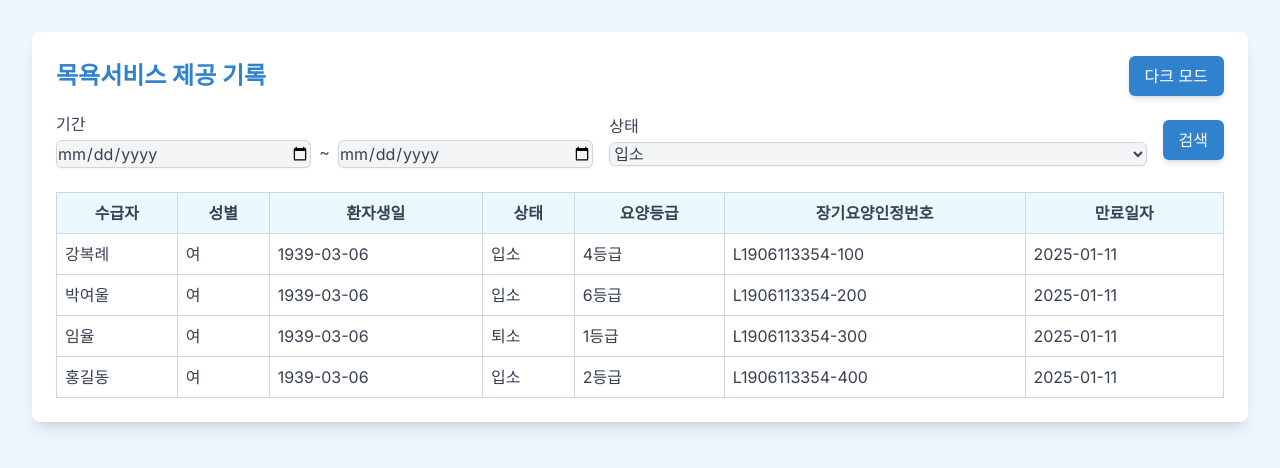
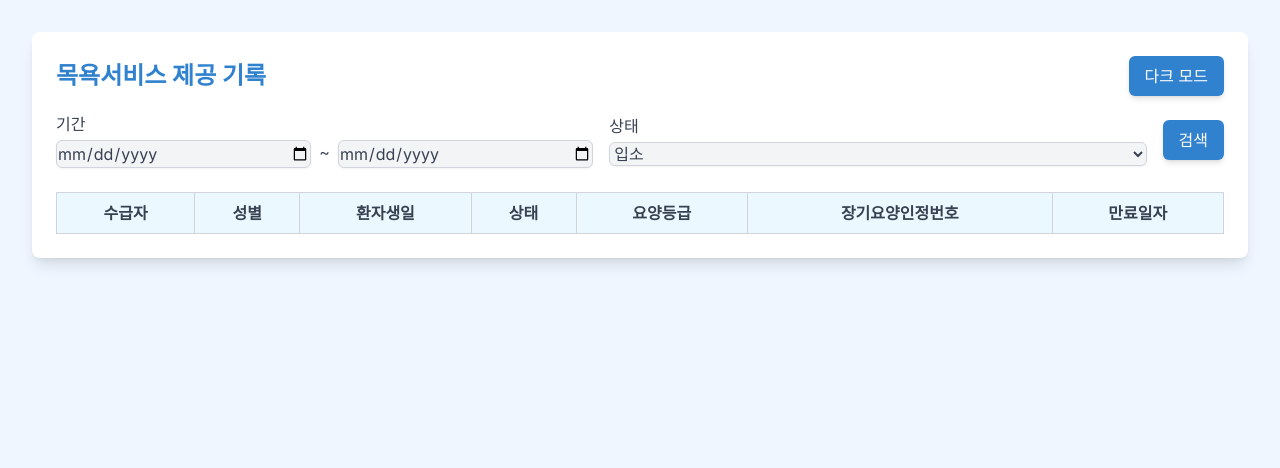
Before and after one commit to yeowool1010/Home-care-center-management-system_test, a Next.js app: page /day-care in a window 1280 px wide. Shown: the top 468 px of the page. Built offline with nearby package versions, Linux system fonts and the light colour scheme.

Commit message:
목데이터 임시 제거

```diff
--- a/src/app/day-care/page.tsx
+++ b/src/app/day-care/page.tsx
@@ -60,7 +60,7 @@ export default function Home() {
               <th className="border border-gray-300 dark:border-gray-600 p-2">만료일자</th>
             </tr>
           </thead>
-          <tbody>
+          {/* <tbody>
             {mockData.map((person) => (
               <tr key={person.id} className="hover:bg-blue-50 dark:hover:bg-gray-600 cursor-pointer" onClick={() => setSelectedPerson(person)}>
                 <td className="border border-gray-300 dark:border-gray-600 p-2">{person.name}</td>
@@ -72,7 +72,7 @@ export default function Home() {
                 <td className="border border-gray-300 dark:border-gray-600 p-2">{person.endDate}</td>
               </tr>
             ))}
-          </tbody>
+          </tbody> */}
         </table>
         {selectedPerson && (
           <div className="mt-6 p-4 bg-blue-100 dark:bg-gray-700 rounded-lg">
```
